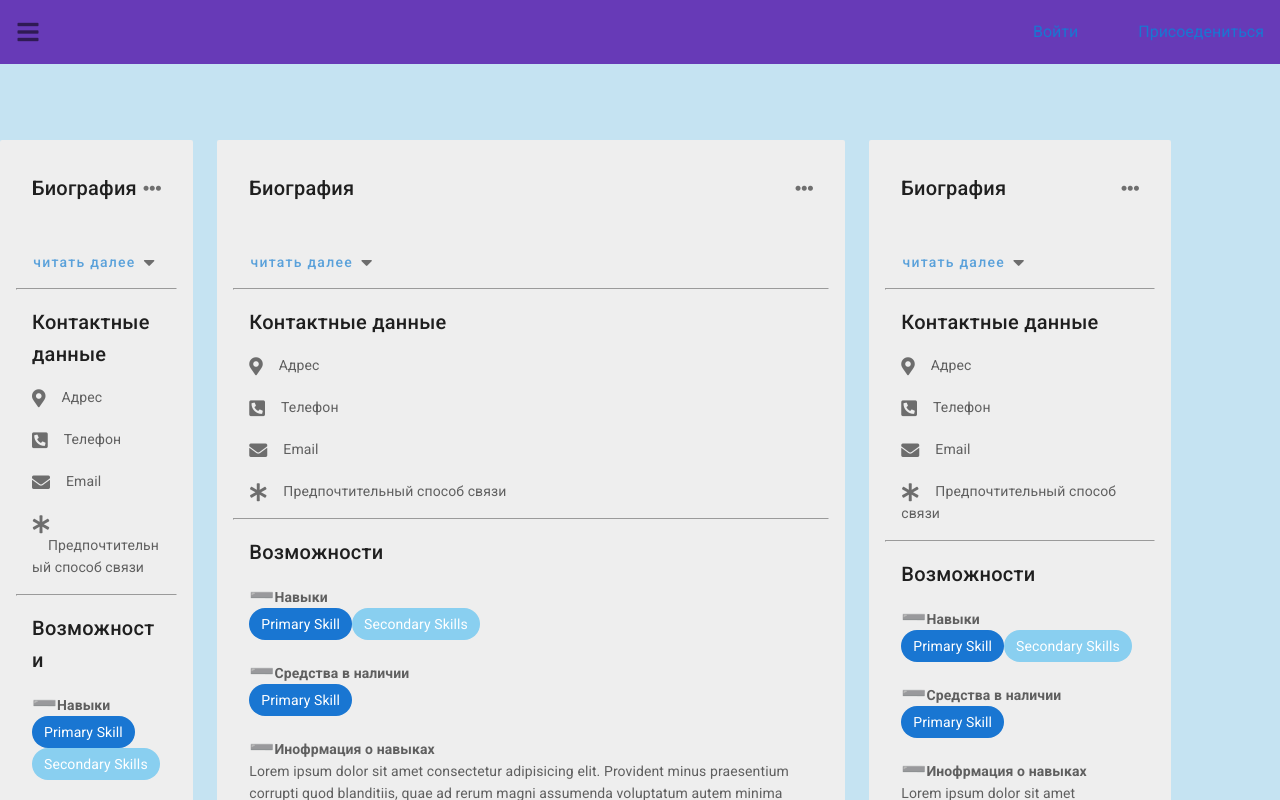
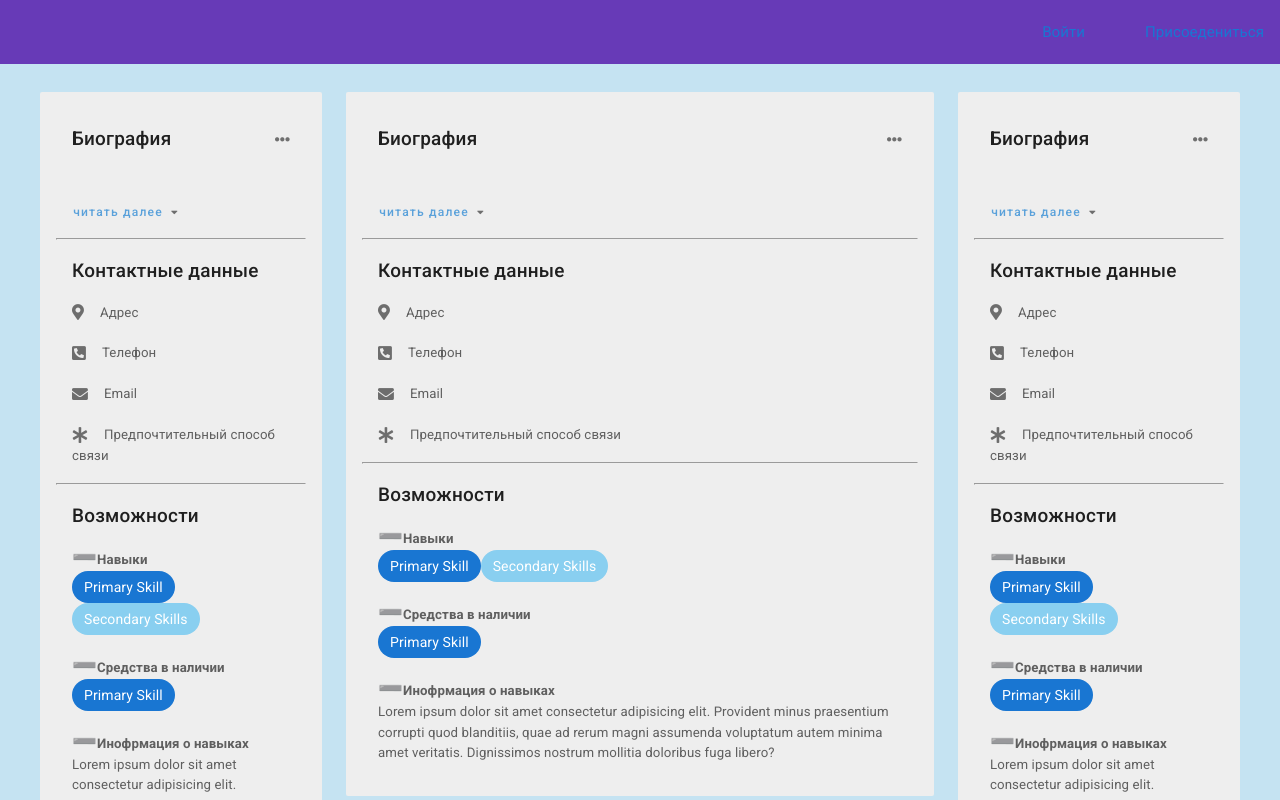
Before and after one commit to nikita-496/neighborhood-support-for-covid19, a Vue app: page /profile/1 in a window 1280 px wide. Shown: the top 800 px of the page. Built offline with nearby package versions, Linux system fonts and the light colour scheme.

Commit message:
user profile adaptive (fonts, container)

```diff
--- a/src/App.vue
+++ b/src/App.vue
@@ -2,9 +2,16 @@
   <v-app>
     <router-view></router-view>
   </v-app>
-
 </template>
 
 <script>
-//import SignUp from './components/SignUp.vue';
+  //import SignUp from './components/SignUp.vue';
 </script>
+
+<style lang="sass">
+  @import "./styles/_mixins/media.sass"
+  :root
+    //16.012 px at screen 1366px
+    font-size: calc(0.147em + 1vw)
+    @include responsiveRootFS()
+</style>
--- a/src/components/profile/InfoBar.vue
+++ b/src/components/profile/InfoBar.vue
@@ -98,9 +98,12 @@
 
 <style scoped lang="sass">
   @import "../../styles/_variables.sass"
-  @import "../../styles/_mixins.sass"
+  @import "../../styles/_mixins/actions.sass"
+  @import "../../styles/_mixins/media.sass"
   .card
     .card-title
+      .text-title
+        font-size: 1.2rem
       .icon-title__item
         font-size: $icon-size
         cursor: pointer
@@ -108,14 +111,16 @@
     .card__more
       .v-btn__content
         .card__link-text
+          font-size: .8rem
           text-transform: lowercase
           color: $primary-link
+          @include responsLink()
         .card__link-item
           font-size: $icon-size
     .card__contacts-content
      .card__contact-items
       .card__contact-icon
-        font-size: 18px
+        font-size: 1.2em
     .card__opportunities-content
       .card__opportunities-secondary
         background-color: rgb(137,207,240)
--- /dev/null
+++ b/src/styles/_mixins/media.sass
@@ -0,0 +1,29 @@
+@import "../_variables"
+
+@mixin responsiveRootFS ()
+  @media screen and (max-width: $md)
+    font-size: calc(0.2em + 1vw)
+  @media screen and (max-width: $sm)
+    font-size: calc(0.2em + 1vw)
+  @media screen and (max-width: $xs)
+    font-size: calc(0.45em + 1vw)
+
+@mixin responsiveWrapper()
+  @media screen and (max-width: 1300px)
+    max-width: 1200px
+  @media screen and (max-width: $md)
+    max-width: 1100px
+  @media screen and (max-width: 1120px)
+    max-width: 920px
+  @media screen and (max-width: $sm)
+    max-width: 790px
+  @media screen and (max-width: 810px)
+    max-width: 700px
+    @media screen and (max-width: 715px)
+    max-width: 650px
+
+@mixin responsLink()
+  @media screen and (max-width: $md)
+    font-size: 1rem
+  @media screen and (max-width: $xs)
+    font-size: 1rem
--- a/src/styles/_variables.sass
+++ b/src/styles/_variables.sass
@@ -5,4 +5,10 @@ $gray-color: rgb(111,111,111)
 $black-gray-color: rgb(31,31,31)
 
 //icons
-$icon-size: 18px
+$icon-size: .8em
+
+//breack-point
+$lg: 1904px
+$md: 1264px
+$sm: 960px
+$xs: 600px
--- a/src/views/profile/Profile.vue
+++ b/src/views/profile/Profile.vue
@@ -1,23 +1,25 @@
 <template>
   <v-app>
     <v-app-bar class="header" color="deep-purple" app flat>
-      <v-app-bar-nav-icon @click="drawer = true"></v-app-bar-nav-icon>
+      <v-app-bar-nav-icon v-if="mobileScreen" @click="drawer = true"></v-app-bar-nav-icon>
       <v-spacer></v-spacer>
       <a class="pr-15">Войти</a>
       <a>Присоедениться</a>
     </v-app-bar>
-    <v-main class="pa-0">
-      <v-row>
-        <v-col cols="2">
+    <v-main class="profile-main">
+      <div class="profile-main__wrapper">
+        <v-row class="profile-main__row">
+          <v-col v-if="!mobileScreen" class="profile-main__navigation-col py-0" cols="3">
             <info-bar></info-bar>
           </v-col>
-        <v-col cols="6">
+          <v-col class="profile-main__content-col py-0" cols="6">
             <info-bar></info-bar>
           </v-col>
-        <v-col cols="3">
+          <v-col class="profile-main__info-col py-0" cols="3">
             <info-bar></info-bar>
           </v-col>
         </v-row>
+      </div>
     </v-main>
   </v-app>
 </template>
@@ -26,13 +28,23 @@
   import InfoBar from "../../components/profile/InfoBar.vue";
   export default {
     components: { InfoBar },
+    computed: {
+      mobileScreen() {
+        return this.$vuetify.breakpoint.width < 712 ? true : false;
+      },
+    },
   };
 </script>
 
 <style scoped lang="sass">
   @import "../../styles/_variables.sass"
+  @import "../../styles/_mixins/media.sass"
   .v-application
     background-color: $body-color
-  .v-main
-    margin-top: 140px
+  .profile-main__wrapper
+    max-width: 1290px
+    margin-top: 40px
+    margin-left: auto
+    margin-right: auto
+    @include responsiveWrapper()
 </style>
```
Also changed, not shown: src/styles/_mixins/actions.sass (renamed from src/styles/_mixins.sass). Lines whose indentation alone changed are shown as unchanged.
